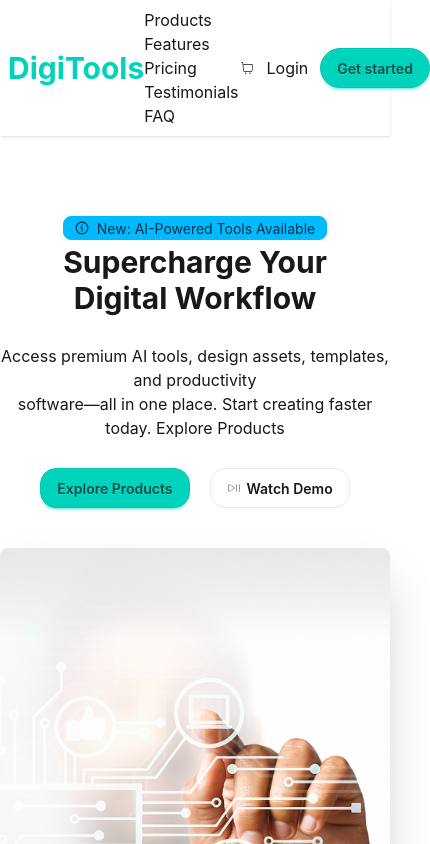
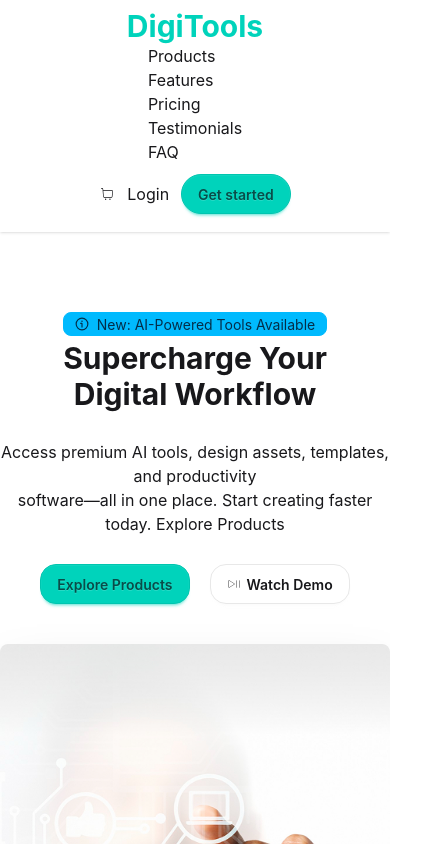
Before and after one commit to imam1595/assignment-6, a React (Vite) app: page / in a window 390 px wide. Shown: the top 844 px of the page, 430 px wide, since content can reach past the window. Built offline with nearby package versions, Linux system fonts and the light colour scheme.

Commit message:
fixed navbar responsiveness

```diff
--- a/src/Component/NavBar/NavBar.jsx
+++ b/src/Component/NavBar/NavBar.jsx
@@ -3,7 +3,7 @@ import { CiShoppingCart } from 'react-icons/ci';
 
 const NavBar = ({showCarts}) => {
     return (
-        <div className="navbar justify-around items-center bg-base-100 shadow-sm">
+        <div className="navbar flex-col lg:flex-row lg:justify-around lg:items-center bg-base-100 shadow-sm">
             <a className="text-3xl font-bold"><span className='text-accent'>DigiTools</span></a>
 
             <ul className='flex flex-col lg:flex-row lg:gap-8'>
```
